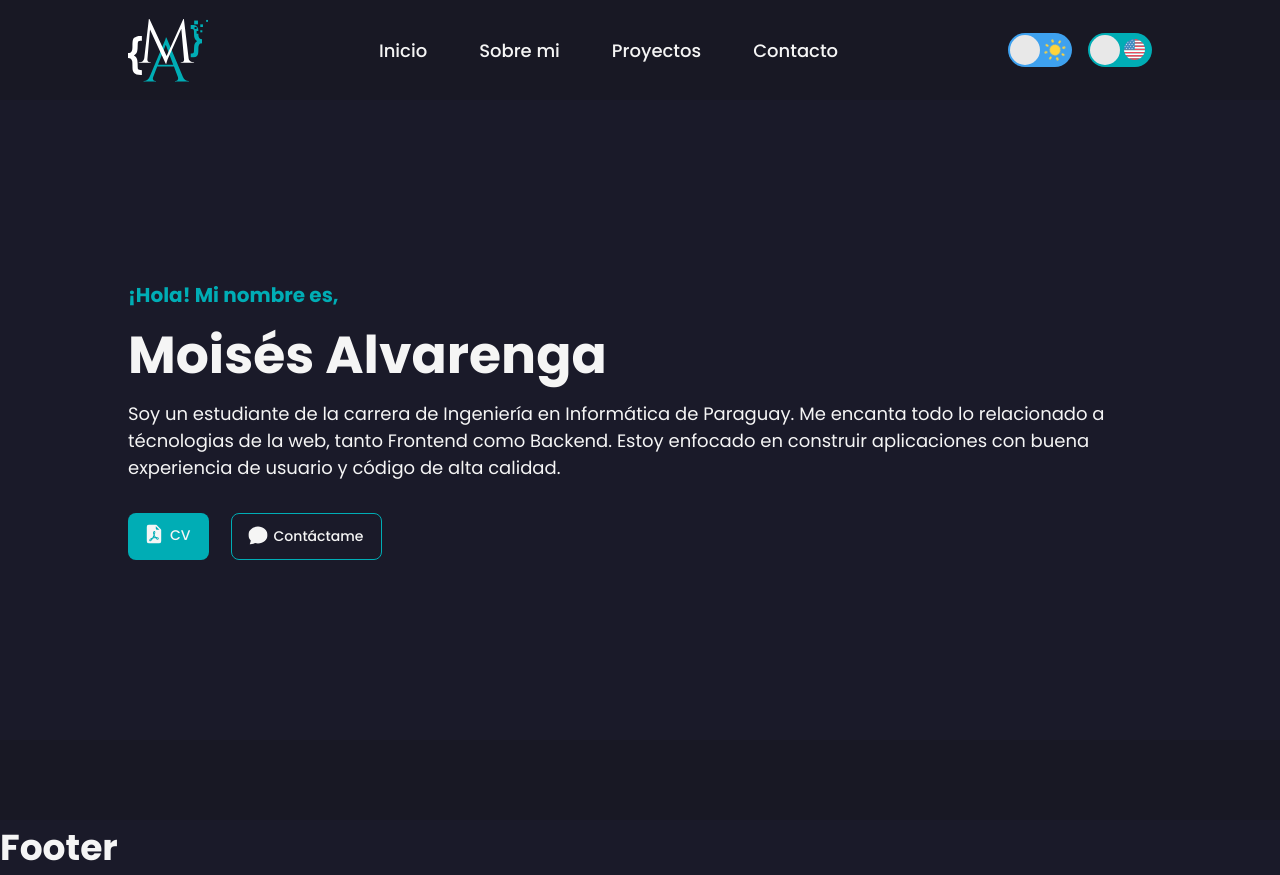
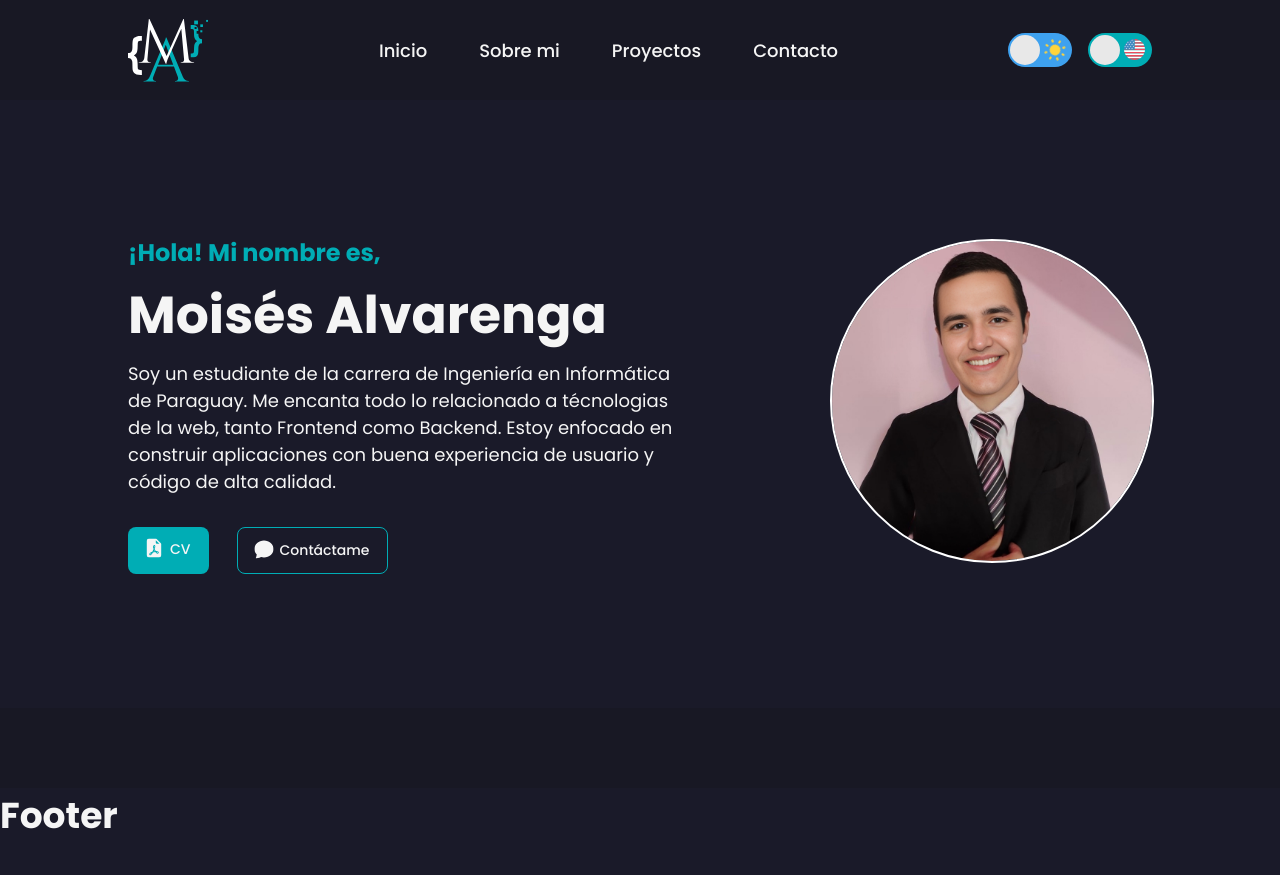
Before and after one commit to moises35/My_Portfolio, a Nuxt app: page / in a window 1280 px wide. After the commit the page ends 843 px from the top, so only its background shows below. Built offline with nearby package versions, Linux system fonts and the light colour scheme.

Commit message:
Updated Home section for desktop size

```diff
--- a/components/Section/Home.vue
+++ b/components/Section/Home.vue
@@ -28,7 +28,7 @@
       </div>
     </div>
     <div class="only-desktop profile-container">
-      <!-- <img src="" alt="Moisés Alvarenga"> -->
+      <img src="/img/perfil.jpeg" alt="Moisés Alvarenga">
     </div>
   </section>
 </template>
@@ -43,9 +43,7 @@ import SVGChat from '@/assets/svg/chat.svg'
 section.home {
   display: flex;
   align-items: center;
-  height: 80vh;
-
-  // background-color: rgb(255 99 71 / 9.3%);
+  height: 78vh;
 
   .presentation {
     .greeting {
@@ -69,5 +67,33 @@ section.home {
       gap: 22px;
     }
   }
+
+  @media screen and (min-width: 900px) {
+    justify-content: space-between;
+    height: 76vh;
+
+    .presentation {
+      .greeting {
+        font-size: 24px;
+      }
+
+      .description {
+        max-width: 550px;
+      }
+
+      .cta-container {
+        gap: 28px;
+      }
+    }
+
+    .profile-container {
+      img {
+        width: 320px;
+        height: 320px;
+        border-radius: 50%;
+        outline: 2px solid white;
+      }
+    }
+  }
 }
 </style>
```
Also changed, not shown: public/img/perfil.jpeg (added).
